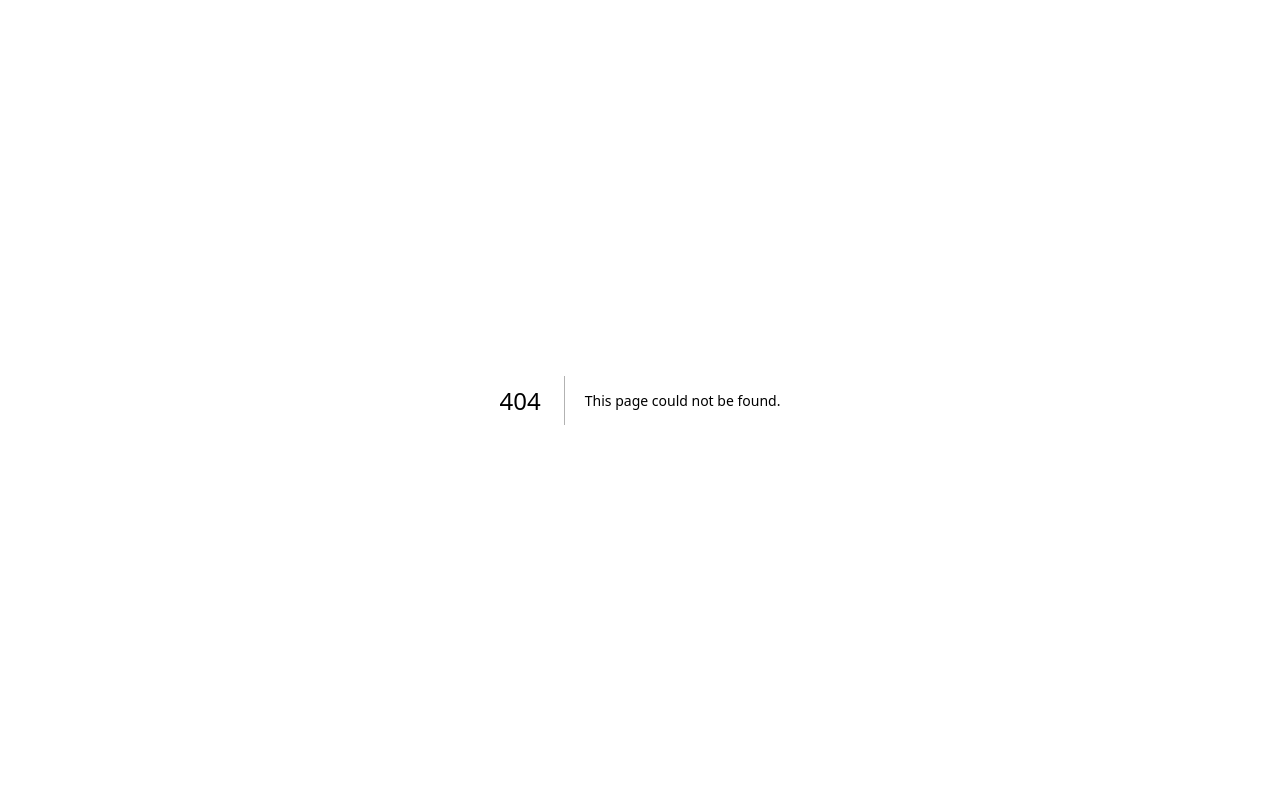
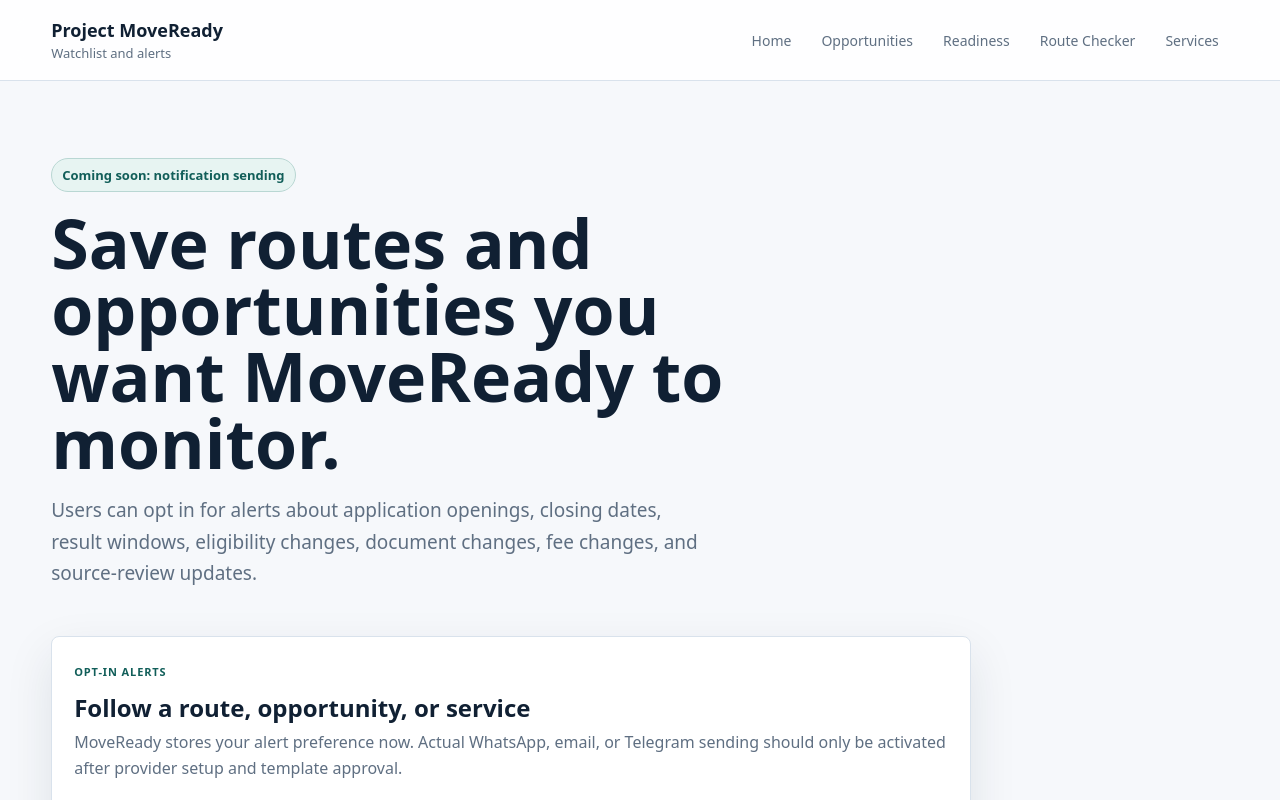
Before and after one commit to SirBM201/SirBM201-moveready-frontend, a Next.js app: page /watchlist in a window 1280 px wide. Before the commit this address had no page. Shown: the top 800 px of the page. Built offline with nearby package versions, Linux system fonts and the light colour scheme; no server answers.

Commit message:
Add watchlist alerts page

```diff
--- /dev/null
+++ b/app/watchlist/page.tsx
@@ -0,0 +1,35 @@
+import WatchlistSignup from "@/components/WatchlistSignup";
+
+export default function WatchlistPage() {
+  return (
+    <main className="page-shell">
+      <header className="topbar">
+        <a className="brand" href="/">
+          <strong>Project MoveReady</strong>
+          <span>Watchlist and alerts</span>
+        </a>
+        <nav className="nav" aria-label="Main navigation">
+          <a href="/">Home</a>
+          <a href="/opportunities">Opportunities</a>
+          <a href="/readiness">Readiness</a>
+          <a href="/route-checker">Route Checker</a>
+          <a href="/platform">Services</a>
+        </nav>
+      </header>
+
+      <section className="hero-band compact-hero">
+        <div className="hero-copy">
+          <span className="eyebrow">Coming soon: notification sending</span>
+          <h1>Save routes and opportunities you want MoveReady to monitor.</h1>
+          <p className="lede">
+            Users can opt in for alerts about application openings, closing dates, result windows, eligibility changes, document changes, fee changes, and source-review updates.
+          </p>
+        </div>
+      </section>
+
+      <section className="section no-top-pad">
+        <WatchlistSignup />
+      </section>
+    </main>
+  );
+}
```
